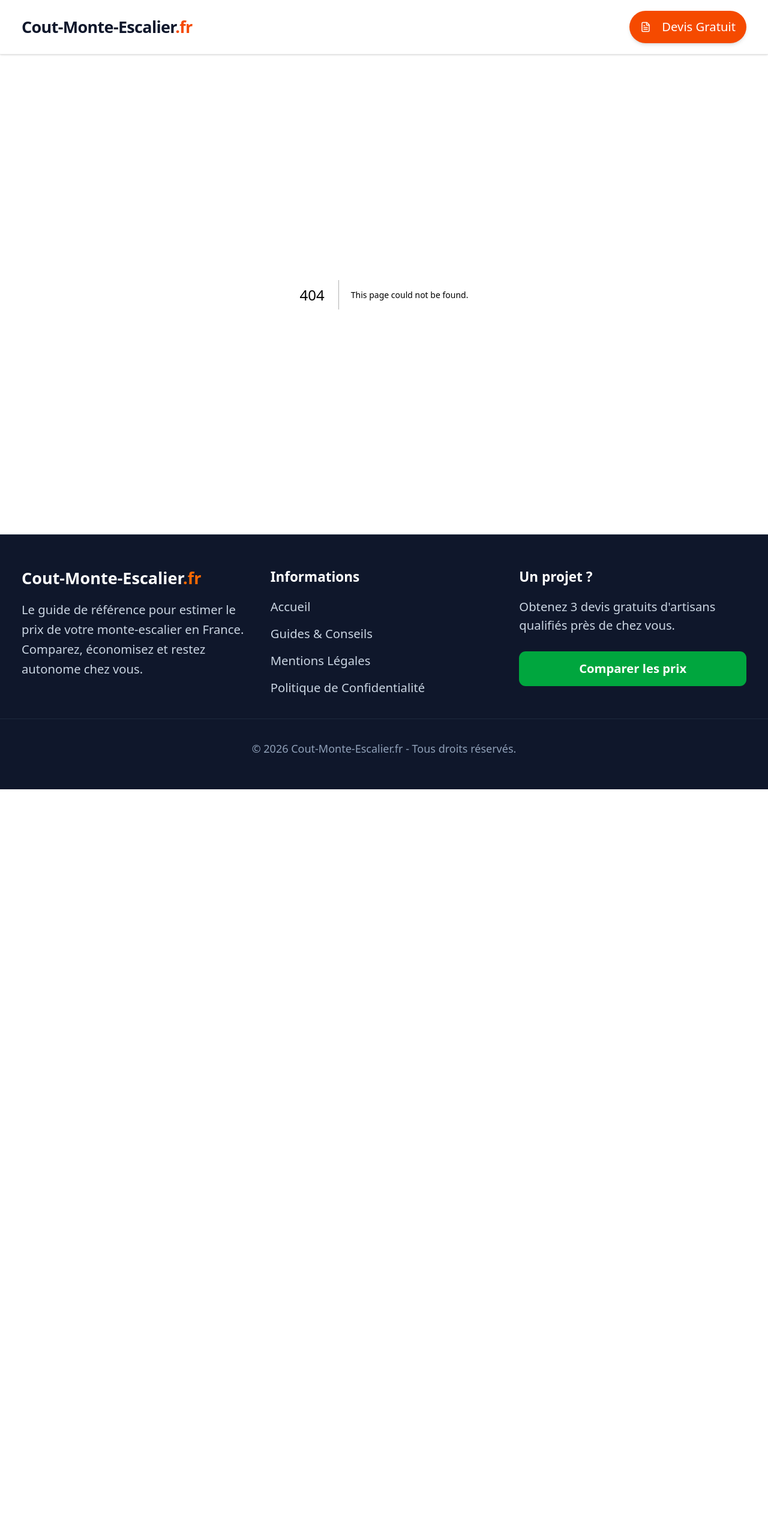
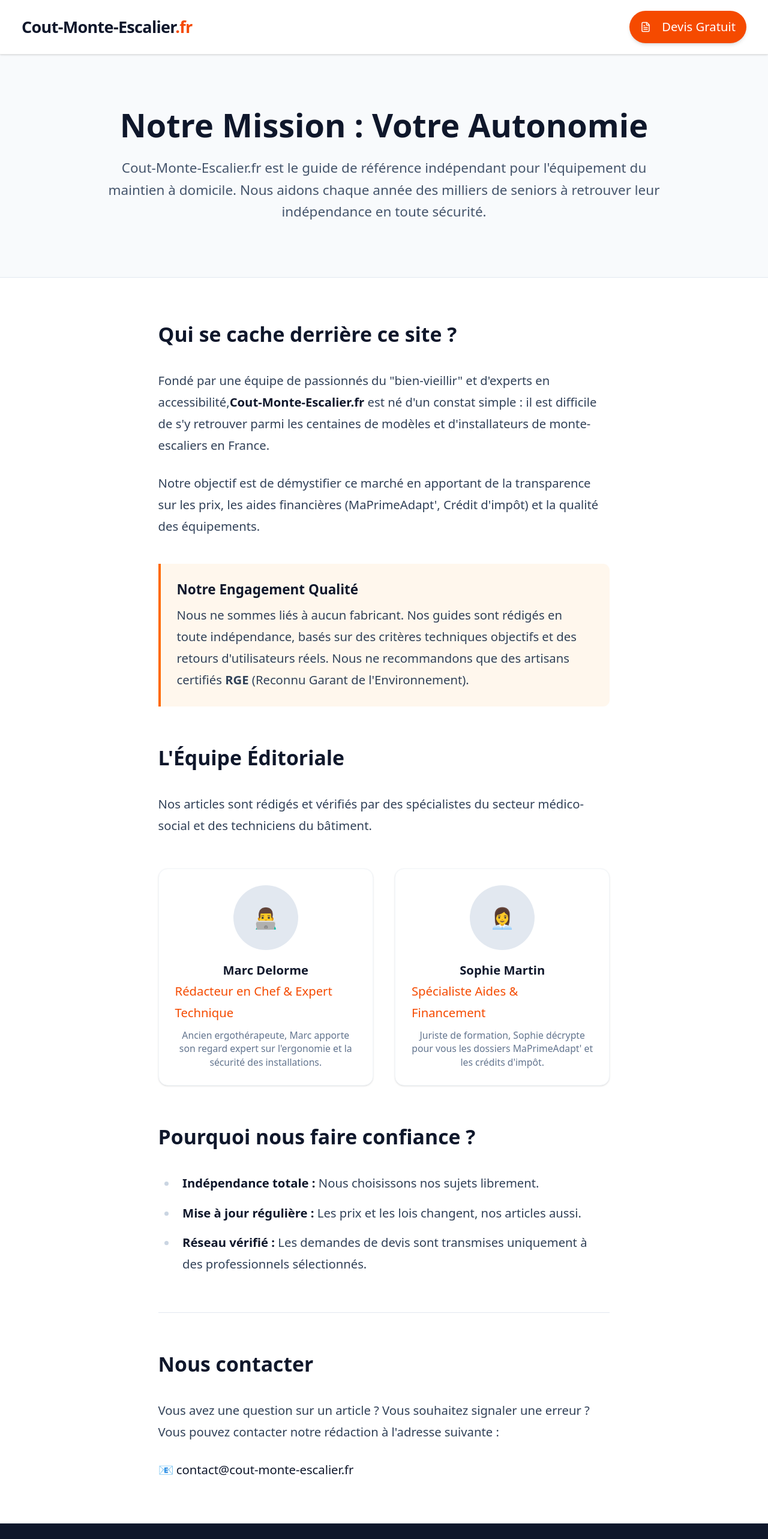
Before and after one commit to baguettecroissant/cout-monte-escalier.fr, a Next.js app: page /qui-sommes-nous in a window 1280 px wide. Before the commit this address had no page. Shown: the top 2566 px of the page at 60% size. Before the commit the page ends 1316 px from the top, so only its background shows below. Built offline with nearby package versions, Linux system fonts and the light colour scheme.

Commit message:
feat: add Qui Sommes-Nous page and link authors for E-E-A-T improvement

```diff
--- a/src/app/guides/[slug]/page.tsx
+++ b/src/app/guides/[slug]/page.tsx
@@ -61,7 +61,9 @@ export default async function GuidePost({ params }: PageProps) {
                         </div>
                         <div className="flex items-center gap-2">
                             <User className="h-4 w-4" />
-                            {guide.author}
+                            <Link href="/qui-sommes-nous" className="hover:text-orange-600 hover:underline transition-colors">
+                                {guide.author}
+                            </Link>
                         </div>
                     </div>
                 </div>
--- /dev/null
+++ b/src/app/qui-sommes-nous/page.tsx
@@ -0,0 +1,94 @@
+import { Metadata } from 'next';
+import Image from 'next/image';
+
+export const metadata: Metadata = {
+    title: "Qui Sommes-Nous ? | Cout-Monte-Escalier.fr",
+    description: "Découvrez l'équipe derrière Cout-Monte-Escalier.fr, notre mission d'aide à l'autonomie et notre expertise dans le domaine du maintien à domicile.",
+};
+
+export default function QuiSommesNousPage() {
+    return (
+        <div className="bg-white min-h-screen">
+            {/* Hero Section */}
+            <section className="bg-slate-50 border-b border-slate-200 py-20">
+                <div className="container mx-auto px-4 text-center max-w-4xl">
+                    <h1 className="text-4xl md:text-5xl font-bold text-slate-900 mb-6">
+                        Notre Mission : Votre Autonomie
+                    </h1>
+                    <p className="text-xl text-slate-600 leading-relaxed">
+                        Cout-Monte-Escalier.fr est le guide de référence indépendant pour l'équipement du maintien à domicile.
+                        Nous aidons chaque année des milliers de seniors à retrouver leur indépendance en toute sécurité.
+                    </p>
+                </div>
+            </section>
+
+            {/* Main Content */}
+            <div className="container mx-auto px-4 py-16 max-w-4xl">
+                <div className="prose prose-lg prose-slate mx-auto">
+                    <h2>Qui se cache derrière ce site ?</h2>
+                    <p>
+                        Fondé par une équipe de passionnés du "bien-vieillir" et d'experts en accessibilité,
+                        <strong>Cout-Monte-Escalier.fr</strong> est né d'un constat simple : il est difficile de s'y retrouver
+                        parmi les centaines de modèles et d'installateurs de monte-escaliers en France.
+                    </p>
+                    <p>
+                        Notre objectif est de démystifier ce marché en apportant de la transparence sur les prix,
+                        les aides financières (MaPrimeAdapt', Crédit d'impôt) et la qualité des équipements.
+                    </p>
+
+                    <div className="bg-orange-50 border-l-4 border-orange-500 p-6 my-10 not-prose rounded-r-lg">
+                        <h3 className="text-xl font-bold text-slate-900 mb-2">Notre Engagement Qualité</h3>
+                        <p className="text-slate-700">
+                            Nous ne sommes liés à aucun fabricant. Nos guides sont rédigés en toute indépendance,
+                            basés sur des critères techniques objectifs et des retours d'utilisateurs réels.
+                            Nous ne recommandons que des artisans certifiés <strong>RGE</strong> (Reconnu Garant de l'Environnement).
+                        </p>
+                    </div>
+
+                    <h2>L'Équipe Éditoriale</h2>
+                    <p>
+                        Nos articles sont rédigés et vérifiés par des spécialistes du secteur médico-social
+                        et des techniciens du bâtiment.
+                    </p>
+
+                    <div className="grid md:grid-cols-2 gap-8 not-prose my-12">
+                        <div className="flex flex-col items-center p-6 bg-white border border-slate-100 shadow-sm rounded-xl">
+                            <div className="w-24 h-24 bg-slate-200 rounded-full mb-4 flex items-center justify-center text-3xl">👨‍💻</div>
+                            <h3 className="font-bold text-lg text-slate-900">Marc Delorme</h3>
+                            <p className="text-orange-600 font-medium mb-2">Rédacteur en Chef & Expert Technique</p>
+                            <p className="text-sm text-slate-500 text-center">
+                                Ancien ergothérapeute, Marc apporte son regard expert sur l'ergonomie et la sécurité des installations.
+                            </p>
+                        </div>
+                        <div className="flex flex-col items-center p-6 bg-white border border-slate-100 shadow-sm rounded-xl">
+                            <div className="w-24 h-24 bg-slate-200 rounded-full mb-4 flex items-center justify-center text-3xl">👩‍💼</div>
+                            <h3 className="font-bold text-lg text-slate-900">Sophie Martin</h3>
+                            <p className="text-orange-600 font-medium mb-2">Spécialiste Aides & Financement</p>
+                            <p className="text-sm text-slate-500 text-center">
+                                Juriste de formation, Sophie décrypte pour vous les dossiers MaPrimeAdapt' et les crédits d'impôt.
+                            </p>
+                        </div>
+                    </div>
+
+                    <h2>Pourquoi nous faire confiance ?</h2>
+                    <ul>
+                        <li><strong>Indépendance totale :</strong> Nous choisissons nos sujets librement.</li>
+                        <li><strong>Mise à jour régulière :</strong> Les prix et les lois changent, nos articles aussi.</li>
+                        <li><strong>Réseau vérifié :</strong> Les demandes de devis sont transmises uniquement à des professionnels sélectionnés.</li>
+                    </ul>
+
+                    <hr className="my-12" />
+
+                    <h2>Nous contacter</h2>
+                    <p>
+                        Vous avez une question sur un article ? Vous souhaitez signaler une erreur ?
+                        Vous pouvez contacter notre rédaction à l'adresse suivante :
+                    </p>
+                    <p className="font-medium text-slate-900">
+                        📧 contact@cout-monte-escalier.fr
+                    </p>
+                </div>
+            </div>
+        </div>
+    );
+}
--- a/src/components/layout/Footer.tsx
+++ b/src/components/layout/Footer.tsx
@@ -20,6 +20,7 @@ export function Footer() {
                     <ul className="space-y-3">
                         <li><Link href="/" className="text-slate-300 hover:text-white transition-colors text-lg">Accueil</Link></li>
                         <li><Link href="/guides" className="text-slate-300 hover:text-white transition-colors text-lg">Guides & Conseils</Link></li>
+                        <li><Link href="/qui-sommes-nous" className="text-slate-300 hover:text-white transition-colors text-lg">Qui Sommes-Nous</Link></li>
                         <li><Link href="/mentions-legales" className="text-slate-300 hover:text-white transition-colors text-lg">Mentions Légales</Link></li>
                         <li><Link href="/mentions-legales#confidentialite" className="text-slate-300 hover:text-white transition-colors text-lg">Politique de Confidentialité</Link></li>
                     </ul>
```
